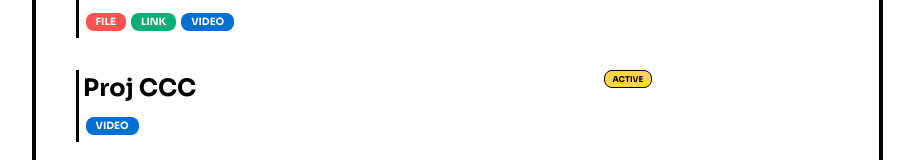
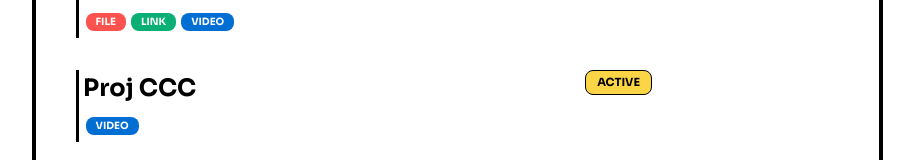
Before and after one commit to ProjectDrawdown/research-platform, a Next.js app: page /projects in a window 1280 px wide. Shown: the part 467-627 px from the top of the page, without its empty margins (62-976 px from the left). Built offline with nearby package versions, Linux system fonts and the light colour scheme.

Commit message:
active tag tweak

```diff
--- a/pages/projects/index.js
+++ b/pages/projects/index.js
@@ -109,8 +109,8 @@ const BrowseList = ({projects}) => {
           <p style={{ display: 'flex', justifyContent: 'space-between', width:"100%" }}>
             <a href={"/projects/" + project.path}>{project.name}</a>
             {
-              project.active && <Button bg="#FAD546" marginX="10px" borderRadius="8px" padding="8px" fontSize="8px" border="1px solid #000" color="#000" textTransform="uppercase" h="18px">
-                { project.active ? "ACTIVE" : "INACTIVE" }
+              project.active && <Button bg="#FAD546" marginX="10px" borderRadius="8px" padding="0.7rem" fontSize="0.7rem" border="1px solid #000" color="#000" textTransform="uppercase" h="18px">
+                { project.active ? "ACTIVE" : "" }
               </Button>
             }
           </p>
```
